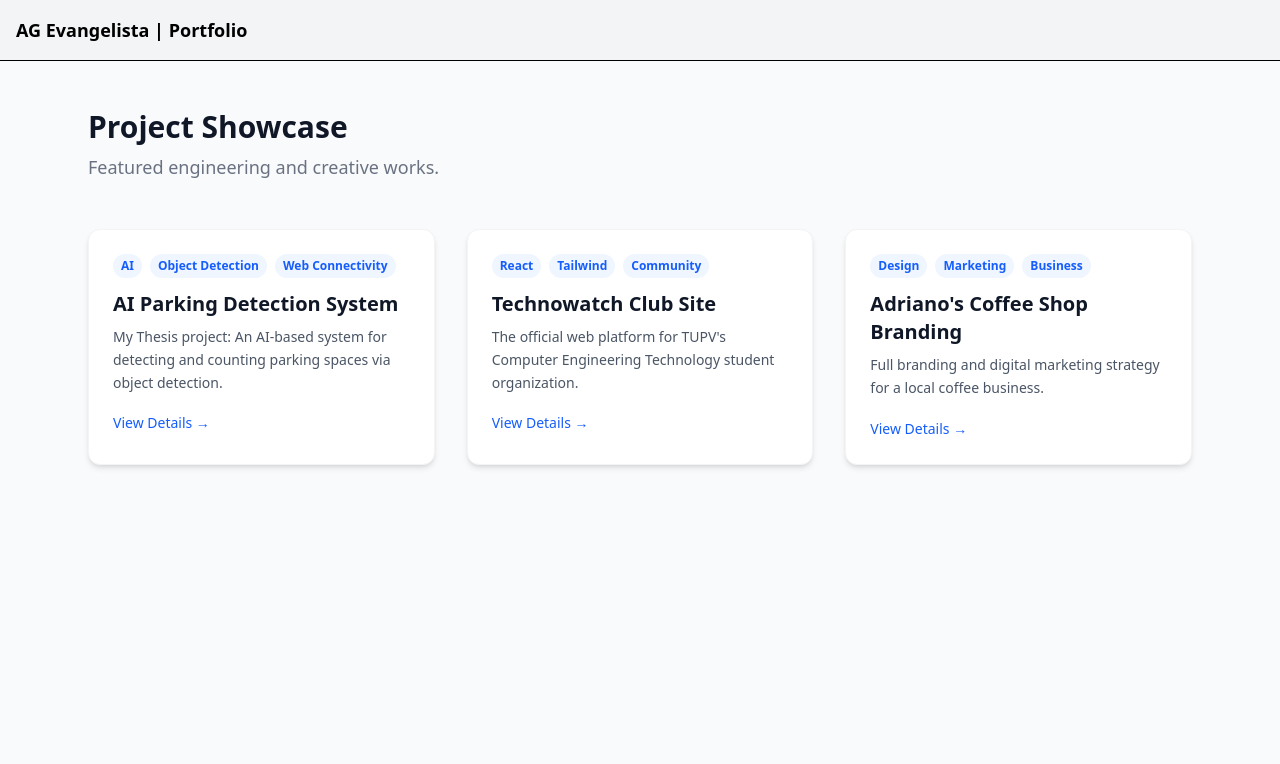
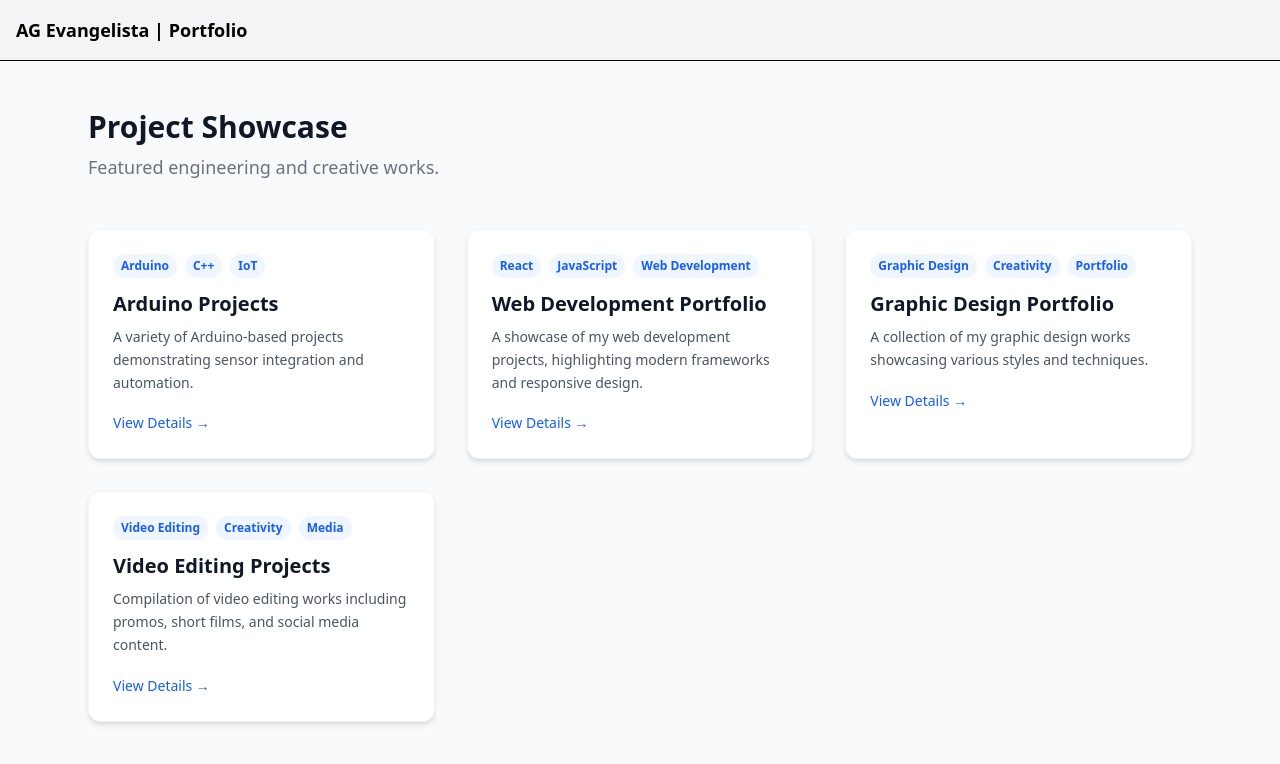
Before and after one commit to 12valor/Portfolio, a React (Vite) app: page / in a window 1280 px wide. Shown: the top 764 px of the page. Built offline with nearby package versions, Linux system fonts and the light colour scheme.

Commit message:
finalize cards

```diff
--- a/src/App.jsx
+++ b/src/App.jsx
@@ -3,24 +3,29 @@ import ProjectCard from './components/ProjectCard';
 
 function App() {
   const myProjects = [
+{      title: "Arduino Projects",
+      description: "A variety of Arduino-based projects demonstrating sensor integration and automation.",
+      tags: ["Arduino", "C++", "IoT"],
+      link: "#"
+},
     {
-      title: "AI Parking Detection System",
-      description: "My Thesis project: An AI-based system for detecting and counting parking spaces via object detection.",
-      tags: ["AI", "Object Detection", "Web Connectivity"],
+      title: "Web Development Portfolio",
+      description: "A showcase of my web development projects, highlighting modern frameworks and responsive design.",
+      tags: ["React", "JavaScript", "Web Development"],
       link: "#"
     },
     {
-      title: "Technowatch Club Site",
-      description: "The official web platform for TUPV's Computer Engineering Technology student organization.",
-      tags: ["React", "Tailwind", "Community"],
+      title: "Graphic Design Portfolio",
+      description: "A collection of my graphic design works showcasing various styles and techniques.",
+      tags: ["Graphic Design", "Creativity", "Portfolio"],
       link: "#"
     },
     {
-      title: "Adriano's Coffee Shop Branding",
-      description: "Full branding and digital marketing strategy for a local coffee business.",
-      tags: ["Design", "Marketing", "Business"],
+      title: "Video Editing Projects",
+      description: "Compilation of video editing works including promos, short films, and social media content.",
+      tags: ["Video Editing", "Creativity", "Media"],
       link: "#"
-    }
+    },
   ];
 
   return (
```
